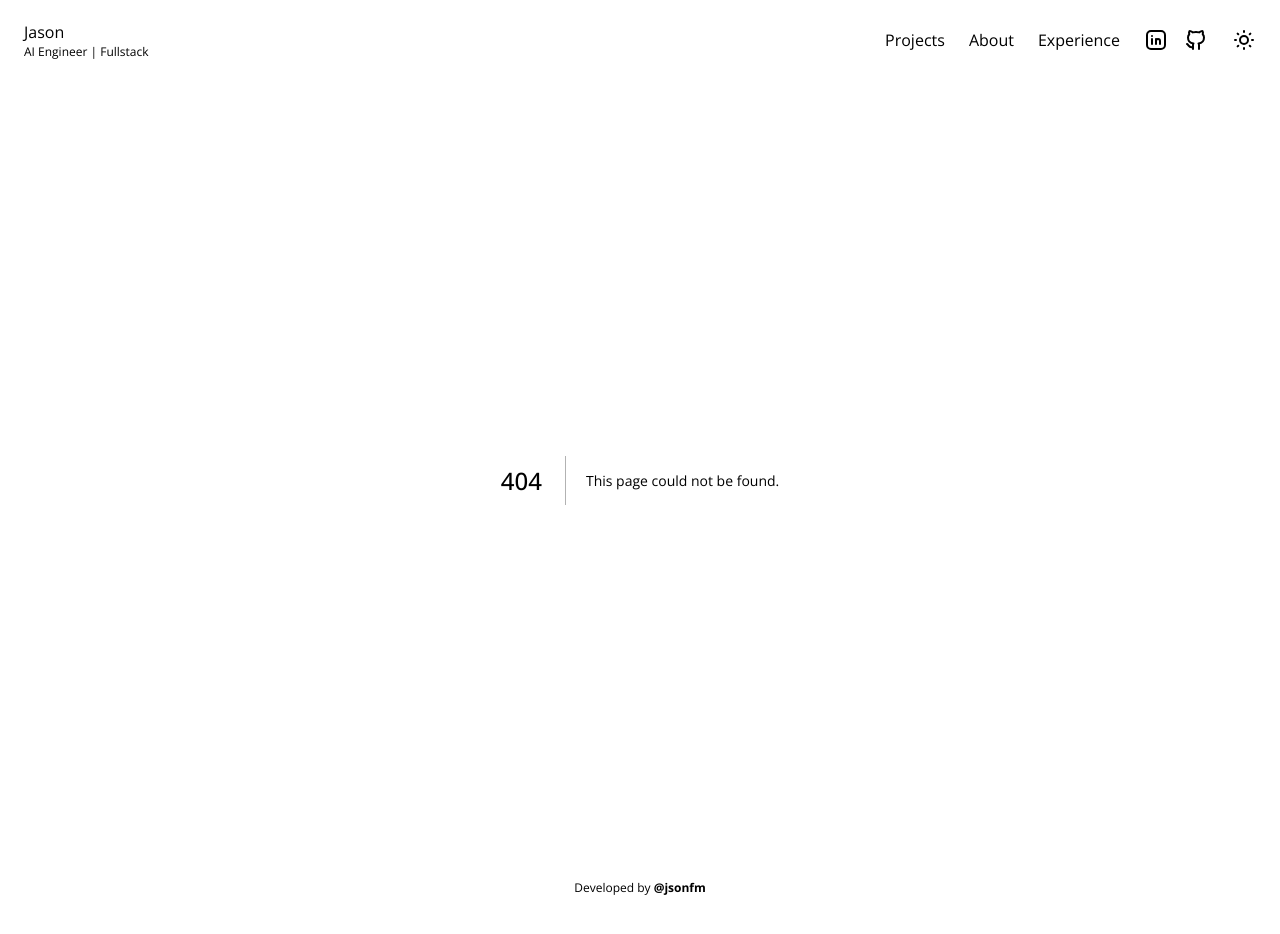
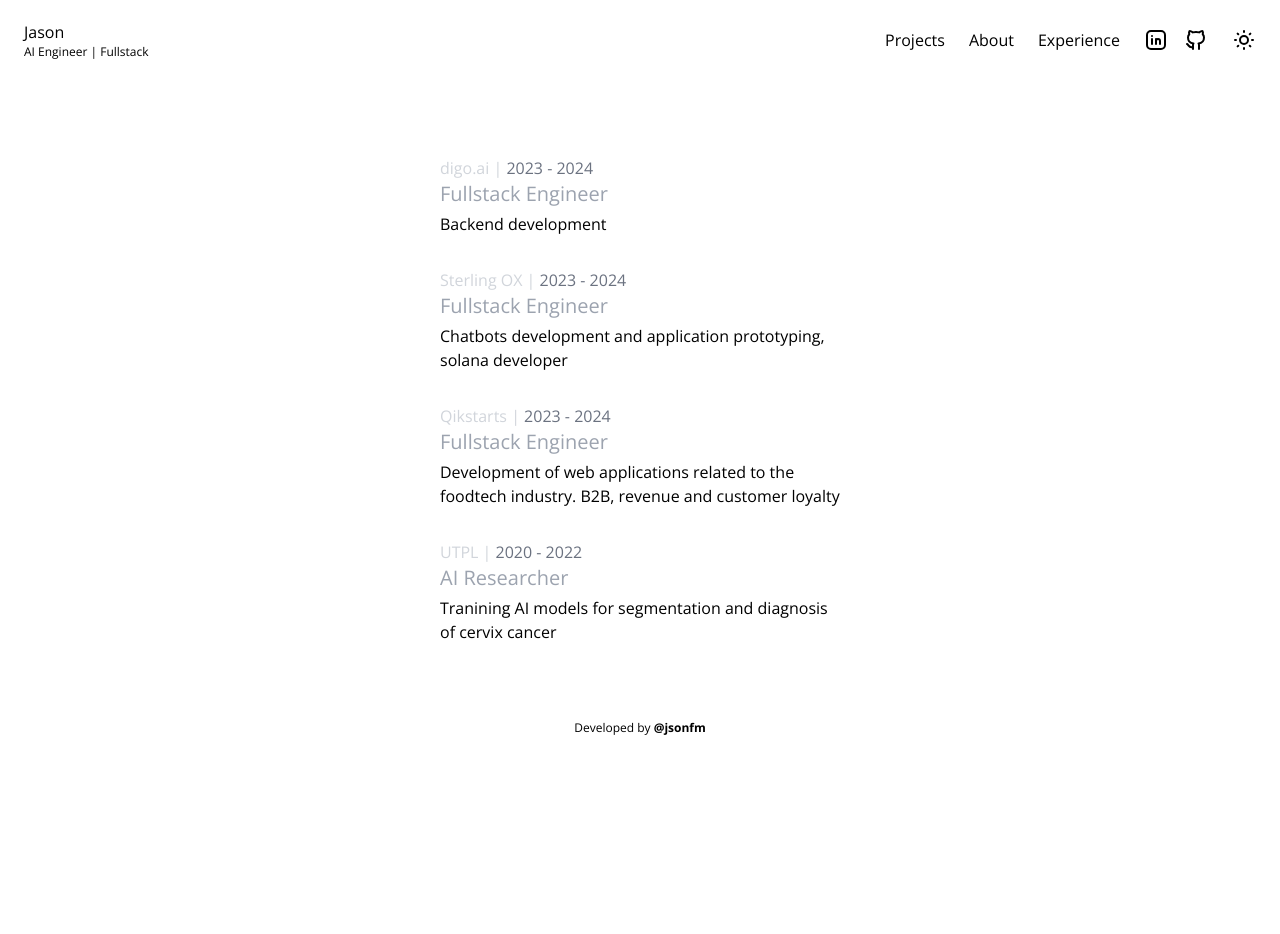
Before and after one commit to jsonfm/next-portfolio, a Next.js app: page /experience in a window 1280 px wide. Before the commit this address had no page. Shown: the top 934 px of the page. After the commit the page ends 800 px from the top, so only its background shows below. Built offline with nearby package versions, Linux system fonts and the light colour scheme.

Commit message:
✨ [UPDATE] views

```diff
--- /dev/null
+++ b/src/app/about/page.tsx
@@ -0,0 +1,19 @@
+import React from "react";
+
+const About = () => {
+  return (
+    <>
+      <section className="py-6 md:py-12">
+        <div className="container-md">
+          <p className="text-2xl md:text-4xl text-gray-400">
+            Lover of knowledge, interested in problem solving. Fond of reading
+            and economic science, I have found a passion in software engineering
+            and computer science.
+          </p>
+        </div>
+      </section>
+    </>
+  );
+};
+
+export default About;
--- /dev/null
+++ b/src/app/experience/page.tsx
@@ -0,0 +1,29 @@
+import { experiences } from "@/data/experiences";
+import React from "react";
+
+const Experience = () => {
+  return (
+    <>
+      <section className="py-6 md:py-12 min-h-[80vh] flex justify-center items-center">
+        <div className="container-md  ">
+          <div className="flex flex-col items-center gap-8">
+            {experiences?.map((item, index) => (
+              <div key={`exp-${index}`} className="w-full max-w-[400px]">
+                {/* <span className="text-2xl text-gray-600">{item?.years}</span> */}
+                <p className="text-gray-300">
+                  {item.company}
+                  {" | "}
+                  <span className="text-gray-500">{item.years}</span>
+                </p>
+                <p className="text-xl text-gray-400">{item.position}</p>
+                <p className="mt-1 ">{item.activity}</p>
+              </div>
+            ))}
+          </div>
+        </div>
+      </section>
+    </>
+  );
+};
+
+export default Experience;
--- /dev/null
+++ b/src/data/experiences.tsx
@@ -0,0 +1,29 @@
+export const experiences = [
+  {
+    position: "Fullstack Engineer",
+    company: "digo.ai",
+    activity: "Backend development",
+    years: "2023 - 2024",
+  },
+  {
+    position: "Fullstack Engineer",
+    company: "Sterling OX",
+    activity:
+      "Chatbots development and application prototyping, solana developer",
+    years: "2023 - 2024",
+  },
+  {
+    position: "Fullstack Engineer",
+    company: "Qikstarts",
+    activity:
+      "Development of web applications related to the foodtech industry. B2B, revenue and customer loyalty",
+    years: "2023 - 2024",
+  },
+  {
+    position: "AI Researcher",
+    company: "UTPL",
+    activity:
+      "Tranining AI models for segmentation and diagnosis of cervix cancer",
+    years: "2020 - 2022",
+  },
+];
```
